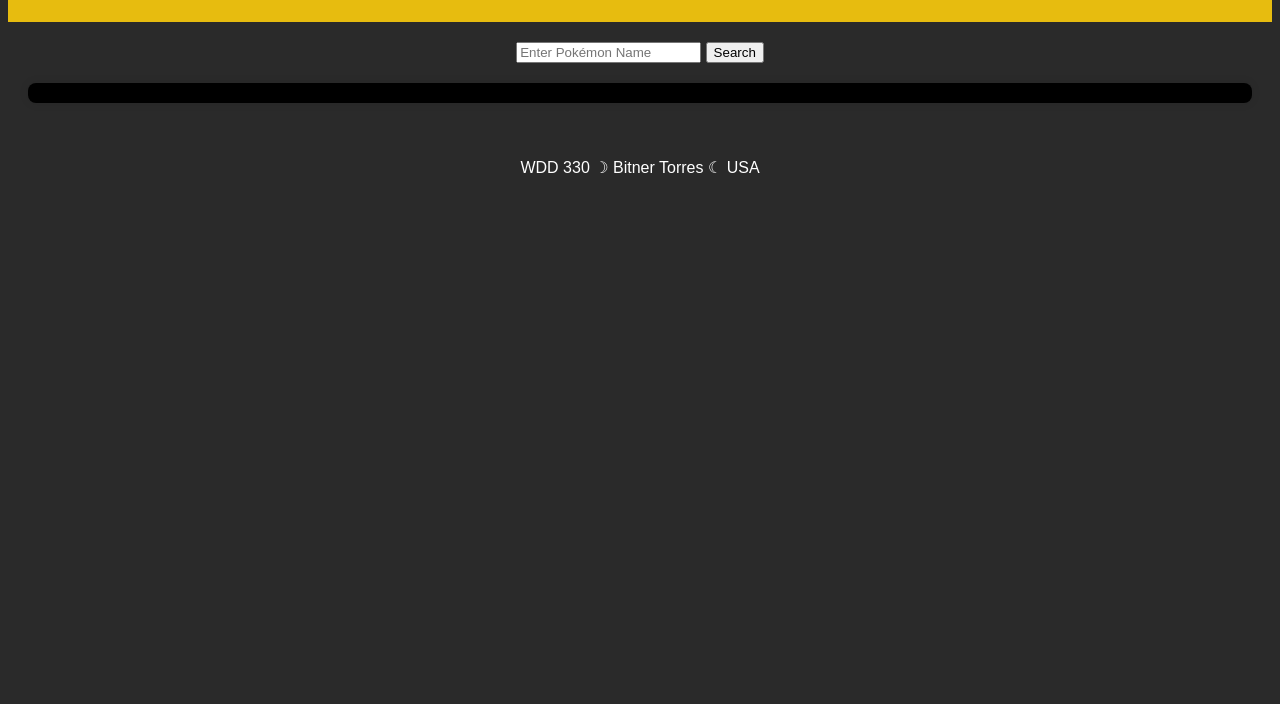
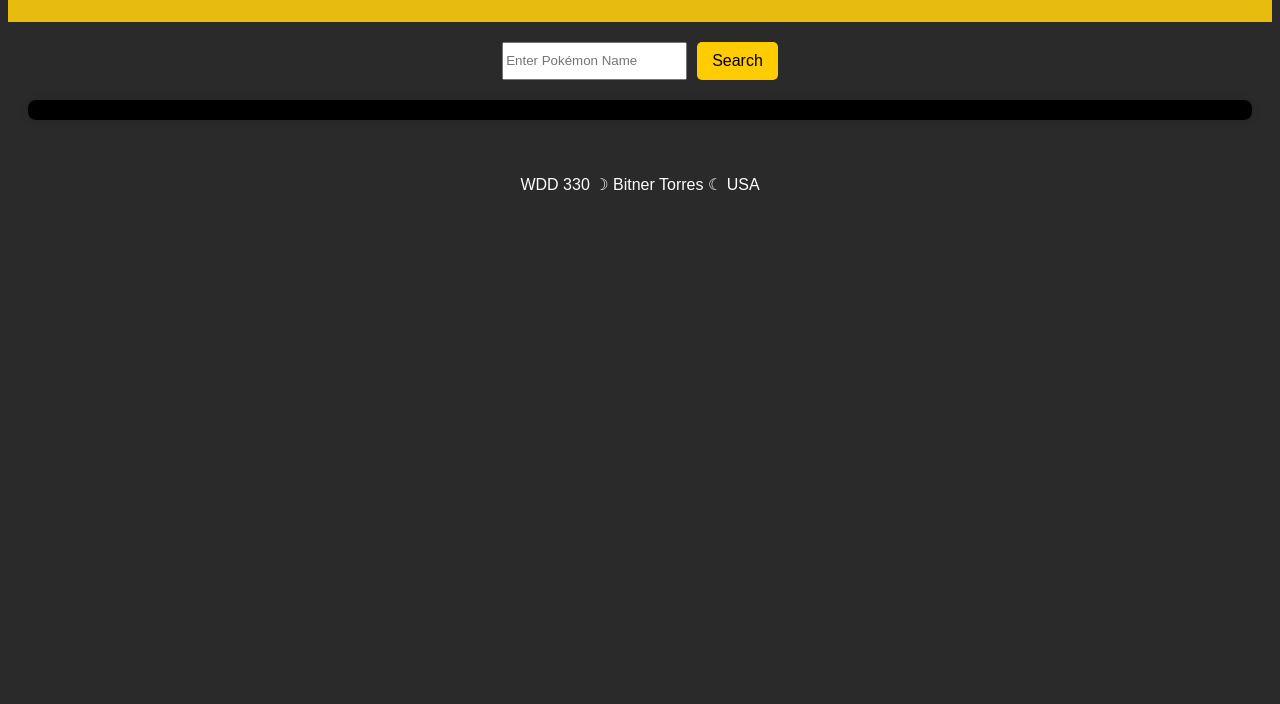
Before and after one commit to Jigsawsam/wdd330-project, a plain HTML site: page index.html in a window 1280 px wide. Shown: the part 96-800 px from the top of the page. Drawn offline with Linux system fonts and the light colour scheme.

Commit message:
Search bar and button adjustments

```diff
--- a/css/styles.css
+++ b/css/styles.css
@@ -11,7 +11,23 @@ header {
 
 /* search bar */
 #search-section {
+    display: flex;
+    justify-content: center;
+    gap: 10px;
     margin: 20px 0;
+}
+
+#search-button {
+    padding: 10px 15px;
+    font-size: 16px;
+    background-color: #ffcc00;
+    border: none;
+    border-radius: 5px;
+    cursor: pointer;
+}
+
+#search-button:hover {
+    background-color: #e6b800;
 }
 
 /* pokemon information */
@@ -32,7 +48,6 @@ header {
     margin-top: 20px;
     color: aliceblue
 }
-
 
 .card {
     width: 200px;
```
